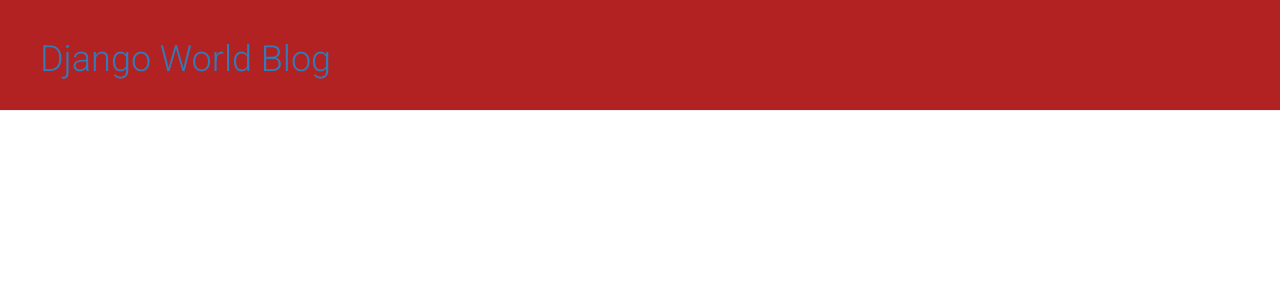
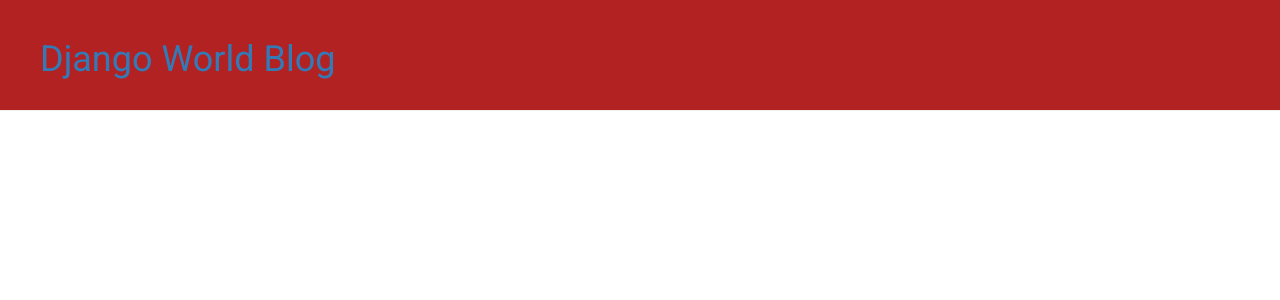
Before and after one commit to Sofya2/my-first-blog, a Django app: page / in a window 1280 px wide. Shown: the top 300 px of the page. Run offline with Django 3.2, Linux system fonts and the light colour scheme; data that the repository does not hold is empty; some libraries are stand-ins or nearby versions.

Commit message:
Update base.html

```diff
--- a/blog/templates/blog/base.html
+++ b/blog/templates/blog/base.html
@@ -5,7 +5,7 @@
 		<link rel="stylesheet" href="//maxcdn.bootstrapcdn.com/bootstrap/3.2.0/css/bootstrap.min.css">
 		<link rel="stylesheet" href="//maxcdn.bootstrapcdn.com/bootstrap/3.2.0/css/bootstrap-theme.min.css">
 		<link rel="stylesheet" href="{% static 'css/blog.css' %}">
-		<link href="https://fonts.googleapis.com/css2?family=Roboto:wght@300&display=swap" rel="stylesheet" type="text/css">
+		<link href="https://fonts.googleapis.com/css2?family=Roboto:wght@300;400&display=swap" rel="stylesheet" type="text/css">
 	</head>
 	<body class="content2">
 		<div class="page-header">
```
